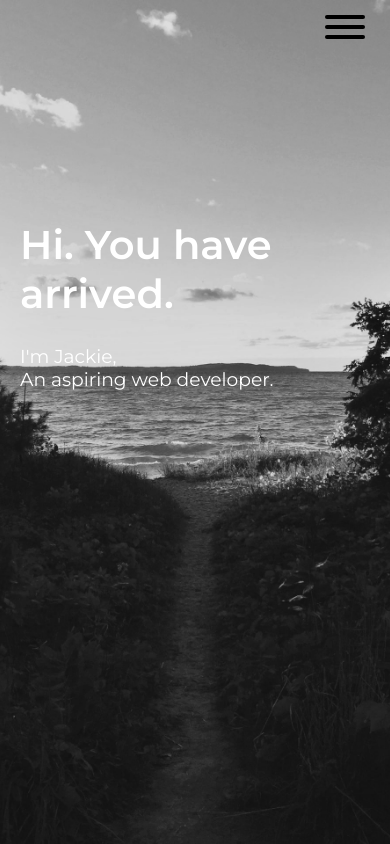
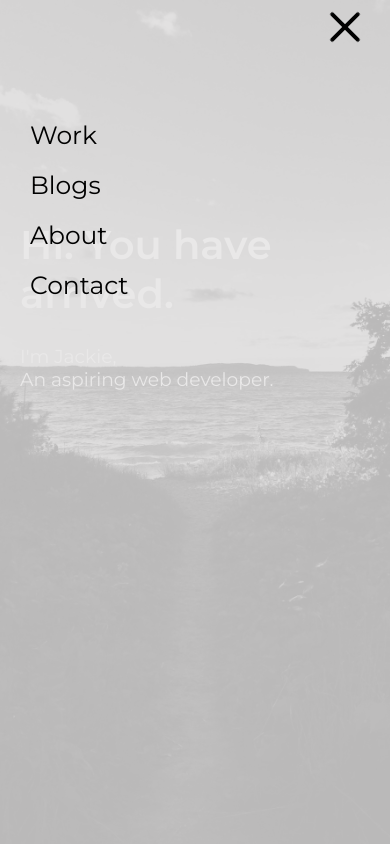
Before and after one commit to jackiesun2/jackie-portfolio, a plain HTML site: page index.html in a window 390 px wide. Both pictures are taken after a click on the button 345 px from the left and 29 px from the top of the page. Drawn offline with nearby package versions, Linux system fonts and the light colour scheme.

Commit message:
Finished hamburger menu
Fixed bug which required two clicks to use the hamburger menu initially. Changed font style for navigation and fixed opacity issue.

```diff
--- a/components/nav.css
+++ b/components/nav.css
@@ -6,7 +6,11 @@
   margin: 0px;
   padding: 0px;
   height: 5vh;
-  background-color: black;
+}
+
+nav {
+  position: fixed;
+  z-index: 2;
 }
 
 li {
@@ -34,28 +38,38 @@ a {
   margin-top: 10px;
 }
 
+.hamburger-links {
+  position: fixed;
+  display: none;
+}
+
 .hamburger-links a {
   color: black;
-  z-index: 5;
+  font-family: "Montserrat", sans-serif;
 }
 
-.hamburger-links {
-  display: none;
-  position: fixed;
-  top: 10vh;
-  z-index: 2;
-  width: 100vw;
+.hamburger-link-items {
+  margin-top: 20px;
 }
 
-@media only screen and (max-width: 500px) {
+@media only screen and (max-width: 600px) {
   .nav-items {
     display: none;
   }
+  nav {
+    position: initial;
+  }
   .hamburger {
     display: block;
+    margin-left: 0px;
     z-index: 3;
   }
+  .hamburger-links {
+    flex-direction: column;
+    justify-content: flex-start;
+    padding: 0px;
+    top: 10vh;
+    z-index: 4;
+    width: 100vw;
+  }
 }
-
-/* .hamburger:active {
-} */
--- a/index.html
+++ b/index.html
@@ -28,16 +28,18 @@
           <li><a href="contact.html">Contact</a></li>
           <li id="home-button"><a href="home.html">Home</a></li>
         </ul>
-        <button class="hamburger hamburger--emphatic is-active" type="button">
+        <button class="hamburger hamburger--emphatic" type="button">
           <span class="hamburger-box">
             <span class="hamburger-inner"></span>
           </span>
         </button>
         <ul class="hamburger-links">
-          <li><a href="Work.html">Work</a></li>
-          <li><a href="blog.html">Blogs</a></li>
-          <li><a href="about.html">About</a></li>
-          <li><a href="contact.html">Contact</a></li>
+          <li class="hamburger-link-items"><a href="work.html">Work</a></li>
+          <li class="hamburger-link-items"><a href="blog.html">Blogs</a></li>
+          <li class="hamburger-link-items"><a href="about.html">About</a></li>
+          <li class="hamburger-link-items">
+            <a href="contact.html">Contact</a>
+          </li>
         </ul>
       </nav>
     </header>
@@ -51,8 +53,8 @@
           I'm Jackie, <br />
           An aspiring web developer.
         </h3>
+        <div class="main-overlay"></div>
       </main>
-      <div class="main-overlay"></div>
     </div>
     <script src="script.js"></script>
   </body>
--- a/script.js
+++ b/script.js
@@ -5,10 +5,10 @@ hamburger.addEventListener("click", function () {
   hamburger.classList.toggle("is-active");
   const isActive = hamburger.classList.contains("is-active");
   if (isActive) {
-    links.style.display = "block";
     backgroundSlider.style.display = "block";
+    links.style.display = "flex";
   } else {
+    backgroundSlider.style.display = "none";
     links.style.display = "none";
-    backgroundSlider.style.display = "none";
   }
 });
```
